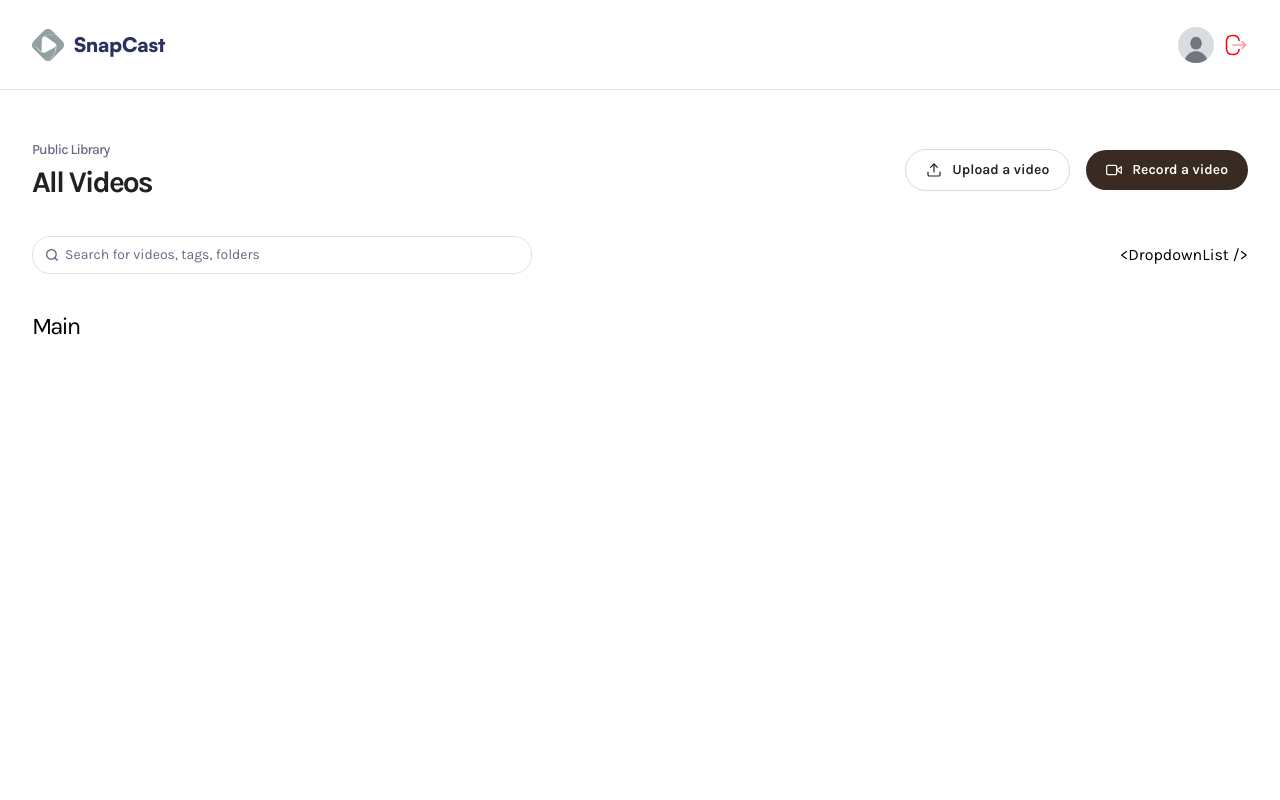
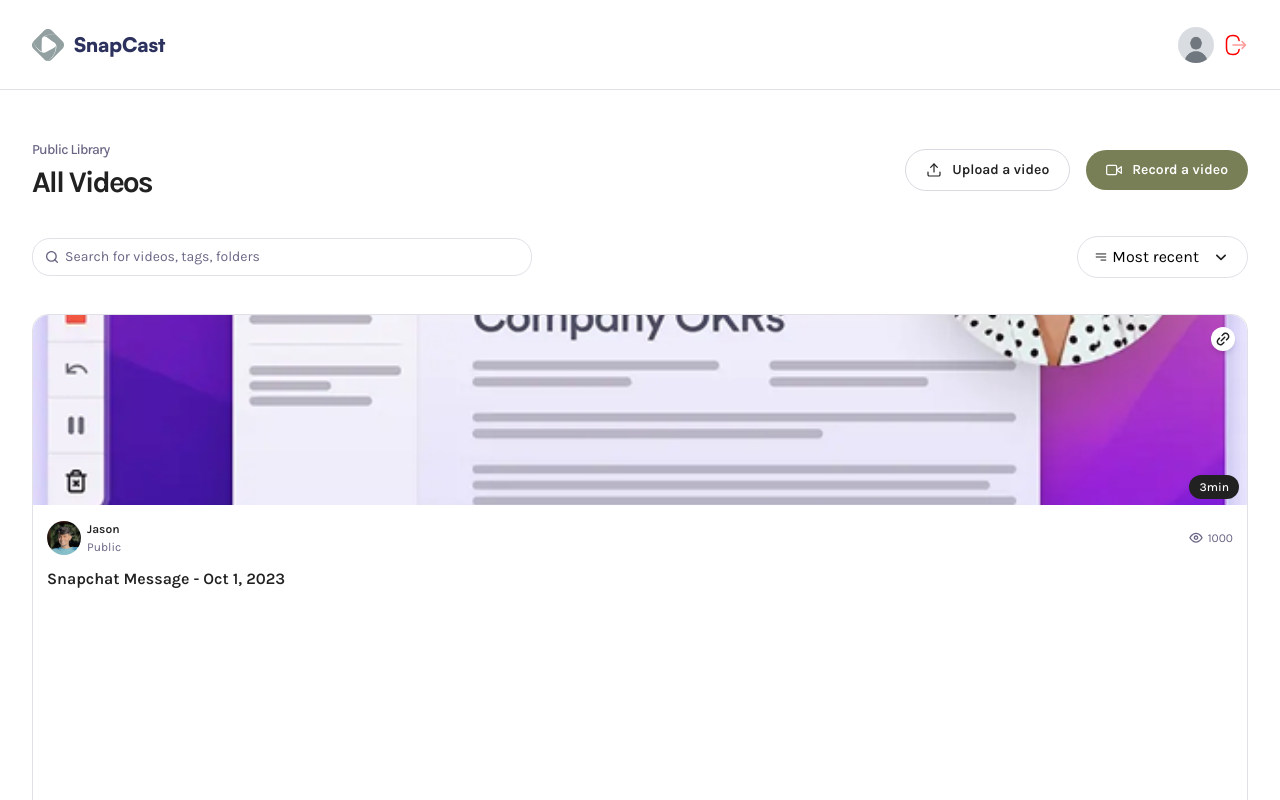
Before and after one commit to ZoirJohn/loom, a Next.js app: page / in a window 1280 px wide. Shown: the top 800 px of the page. Built offline with nearby package versions, Linux system fonts and the light colour scheme.

Commit message:
Add VideoCard component, DropdownList for filtering, and update Header layout

```diff
--- a/app/(root)/page.tsx
+++ b/app/(root)/page.tsx
@@ -1,4 +1,5 @@
 import Header from '@/components/Header'
+import VideoCard from '@/components/VideoCard'
 import React from 'react'
 
 const Page = () => {
@@ -8,7 +9,17 @@
                                 title='All Videos'
                                 subHeader='Public Library'
                         />
-                        <h1 className='text-2xl'>Main</h1>
+                        <VideoCard
+                                id='1'
+                                title='Snapchat Message'
+                                thumbnail='/assets/samples/thumbnail (1).png'
+                                createdAt={new Date('2023-10-01')}
+                                userImg='/assets/images/jason.png'
+                                username='Jason'
+                                visibility='public'
+                                duration={156}
+                                views={1000}
+                        />
                 </main>
         )
 }
--- a/app/globals.css
+++ b/app/globals.css
@@ -20,8 +20,8 @@
         --color-gray-25: rgba(108, 102, 133, 0.25);
         --color-gray-40: rgba(58, 56, 77, 0.04);
         --color-gray-100: #6c6685;
-        --color-pink-10: #92a0a1;
-        --color-pink-100: #3a2b22;
+        --color-pink-10: #d0c7b5;
+        --color-pink-100: #787f56;
         --color-orange-100: #fe6247;
         --text-28: 1.75rem;
         --shadow-10: 0px 6px 24px 0px rgba(0, 0, 0, 0.1);
--- /dev/null
+++ b/components/DropdownList.tsx
@@ -0,0 +1,41 @@
+'use client'
+import Image from 'next/image'
+import { useState } from 'react'
+
+export default function DropdownList() {
+        const [isOpen, setIsOpen] = useState(false)
+        return (
+                <div className='relative'>
+                        <div
+                                className='cursor-pointer'
+                                onClick={() => setIsOpen(!isOpen)}
+                        >
+                                <div className='filter-trigger'>
+                                        <figure >
+                                                <Image
+                                                        src='/assets/icons/hamburger.svg'
+                                                        alt='menu'
+                                                        width={14}
+                                                        height={14}
+                                                        className='user-select-none'
+                                                />
+                                                Most recent
+                                        </figure>
+                                        <Image
+                                                width={20}
+                                                height={20}
+                                                src='/assets/icons/arrow-down.svg'
+                                                alt='arrow-down'
+                                        />
+                                </div>
+                        </div>
+                        {isOpen && (
+                                <ul className='dropdown'>
+                                        {['Most recent', 'Most liked'].map((option) => (
+                                                <li key={option} className='list-item '>{option}</li>
+                                        ))}
+                                </ul>
+                        )}
+                </div>
+        )
+}
--- a/components/Header.tsx
+++ b/components/Header.tsx
@@ -1,6 +1,7 @@
 import { ICONS } from '@/constants'
 import Image from 'next/image'
 import Link from 'next/link'
+import DropdownList from './DropdownList'
 
 export default function Header({ subHeader, title, userImg }: SharedHeaderProps) {
         return (
@@ -21,7 +22,7 @@
                                                 <h1>{title}</h1>
                                         </article>
                                 </div>
-                                <aside>
+                                <aside className='flex-wrap'>
                                         <Link href='/upload'>
                                                 <Image
                                                         src='/assets/icons/upload.svg'
@@ -59,7 +60,7 @@
                                                 height={16}
                                         />
                                 </div>
-                                {`<DropdownList />`}
+                                <DropdownList />
                         </section>
                 </header>
         )
--- /dev/null
+++ b/components/VideoCard.tsx
@@ -0,0 +1,61 @@
+'use client'
+import Image from 'next/image'
+import Link from 'next/link'
+
+export default function VideoCard({ id, title, thumbnail, createdAt, userImg, visibility, duration, username, views }: VideoCardProps) {
+        return (
+                <Link
+                        href={`/video/${id}`}
+                        className='video-card'
+                >
+                        <Image
+                                src={thumbnail}
+                                alt='thumbnail'
+                                width={290}
+                                height={160}
+                                className='thumbnail'
+                        />
+                        <article>
+                                <div>
+                                        <figure>
+                                                <Image
+                                                        src={userImg}
+                                                        alt='avatar'
+                                                        width={34}
+                                                        height={34}
+                                                        className='rounded-full aspect-square'
+                                                />
+                                                <figcaption>
+                                                        <h3>{username}</h3>
+                                                        <p>{visibility}</p>
+                                                </figcaption>
+                                        </figure>
+                                        <aside>
+                                                <Image
+                                                        src='/assets/icons/eye.svg'
+                                                        alt='views'
+                                                        width={16}
+                                                        height={16}
+                                                />
+                                                <span>{views}</span>
+                                        </aside>
+                                </div>
+                                <h2>
+                                        {title} - {createdAt.toLocaleDateString('us-US', { year: 'numeric', month: 'short', day: 'numeric' })}
+                                </h2>
+                        </article>
+                        <button
+                                onClick={() => {}}
+                                className='copy-btn'
+                        >
+                                <Image
+                                        src='/assets/icons/link.svg'
+                                        alt='copy'
+                                        width={18}
+                                        height={18}
+                                />
+                        </button>
+                        {duration && <div className='duration'>{Math.ceil(duration / 60)}min</div>}
+                </Link>
+        )
+}
```
